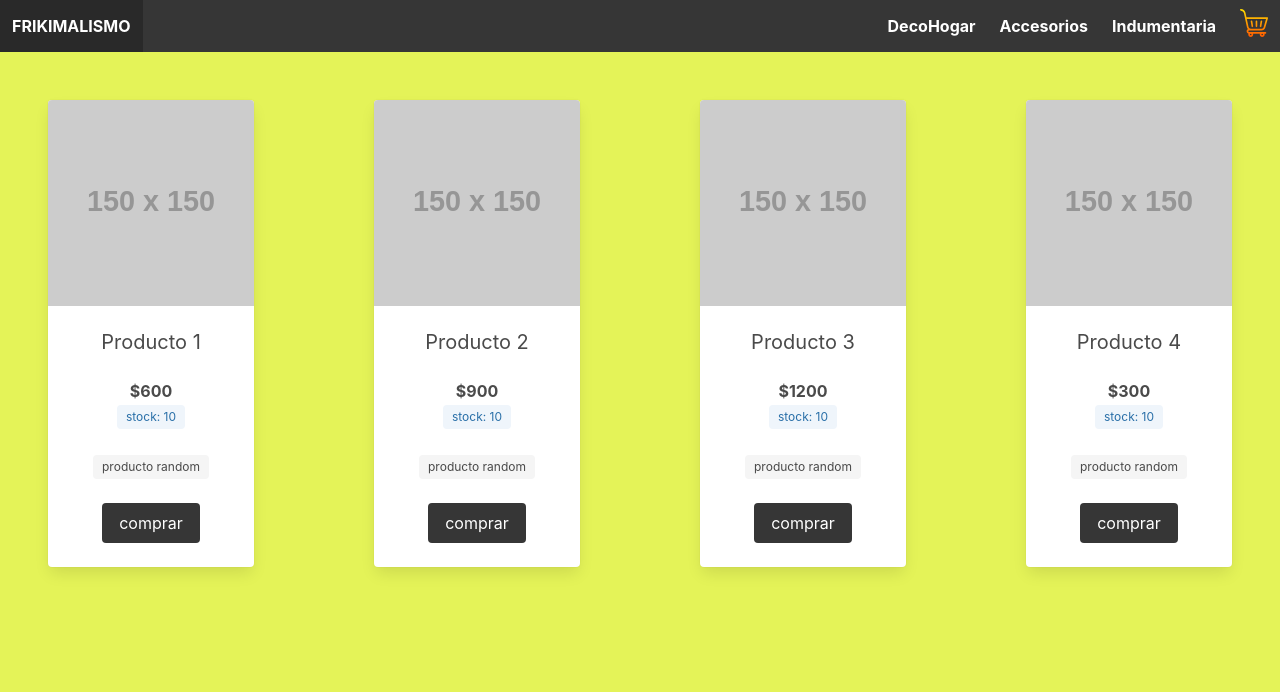
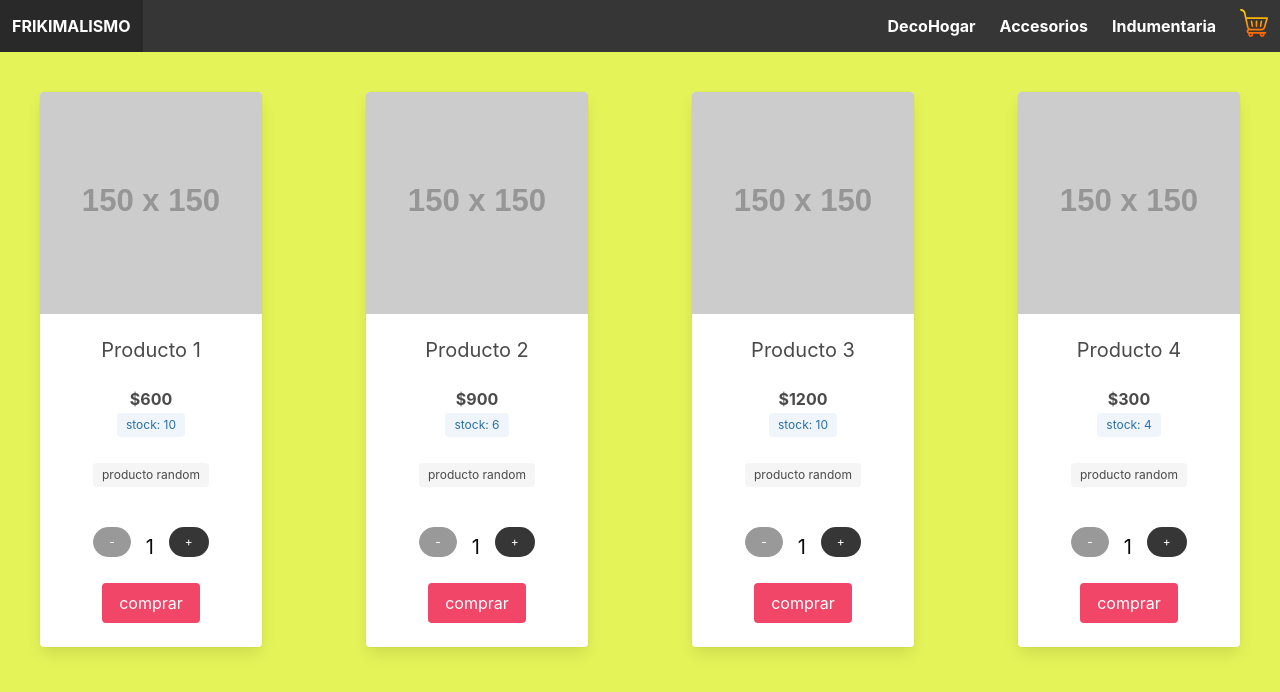
Before and after one commit to cvillar22/frikimalismo, a React (Create React App) app: page / in a window 1280 px wide. Shown: the top 692 px of the page. Built offline with nearby package versions, Linux system fonts and the light colour scheme.

Commit message:
agregado de counter

```diff
--- a/public/products.json
+++ b/public/products.json
@@ -10,7 +10,7 @@
     {
       "id": 2,
       "title": "Producto 2",
-      "stock": 10,
+      "stock": 6,
       "price": 900,
       "prodImg": "https://via.placeholder.com/150",
       "descrip": "producto random"
@@ -26,7 +26,7 @@
     {
       "id": 4,
       "title": "Producto 4",
-      "stock": 10,
+      "stock": 4,
       "price": 300,
       "prodImg": "https://via.placeholder.com/150",
       "descrip": "producto random"
--- a/src/components/Container/item.jsx
+++ b/src/components/Container/item.jsx
@@ -1,4 +1,6 @@
 import React from "react";
+import ItemCountContainer from "../Counter/ItemCountContainer";
+
 
 const Item = ({ title, price, prodImg, stock,  descrip }) => {
   return (
@@ -21,7 +23,9 @@ const Item = ({ title, price, prodImg, stock,  descrip }) => {
       </div>
 
       <footer className="card-content">
-         <button className="button is-dark" type="button" title="Add to cart">
+
+         <ItemCountContainer stock={stock} initial={1} />
+         <button className="button is-danger" type="button" title="Add to cart">
           comprar
          </button>
       </footer>
--- a/src/components/Container/itemList.jsx
+++ b/src/components/Container/itemList.jsx
@@ -1,11 +1,12 @@
 import React from "react";
 import Item from "./item";
+
 
 const ItemList = ({ items }) => {
 
     const generateItem = item => {
         return (
-            <div key={item.id} className="column is-justify-content-center p-3 m-6">
+            <div key={item.id} className="column is-justify-content-center p-1 m-6">
                 <Item {...item} />
             </div>
         )
--- /dev/null
+++ b/src/components/Counter/ItemCount.js
@@ -0,0 +1,30 @@
+//import {Fragment} from "react";
+import React from "react";
+const ItemCount=({stock, count, onAdd})=>{
+    return (
+        <div className="column is-justify-content-center">
+          <button
+            className="button is-dark is-small is-rounded"
+            type="button"
+            value={-1}
+            disabled={count <= 1}
+            onClick={onAdd}
+            title="Rest count"
+          >
+            -
+          </button>
+          <small className="tag is-white is-large m-0">{count}</small>
+          <button
+            className="button is-dark is-small is-rounded"
+            type="button"
+            value={1}
+            disabled={count >= stock}
+            onClick={onAdd}
+            title="Sum count"
+          >
+            +
+          </button>
+        </div>
+      );
+    };
+export default ItemCount;
--- /dev/null
+++ b/src/components/Counter/ItemCountContainer.js
@@ -0,0 +1,16 @@
+import React, { useState } from "react";
+import ItemCount from "./ItemCount";
+
+const ItemCountContainer = ({stock, initial}) => {
+
+  const [count, setCount] = useState(initial);
+  const updateValue = (e) => setCount(count + Number(e.target.value));
+
+  return (
+    <div className="level is-mobile p-1 m-0">
+      <ItemCount stock={stock} count={count} onAdd={updateValue} />
+    </div>
+  );
+};
+
+export default ItemCountContainer;
```
